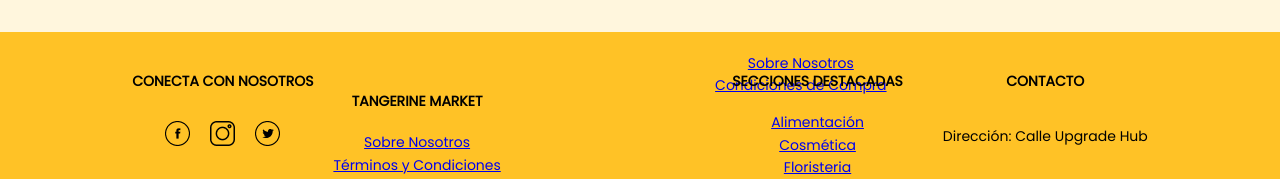
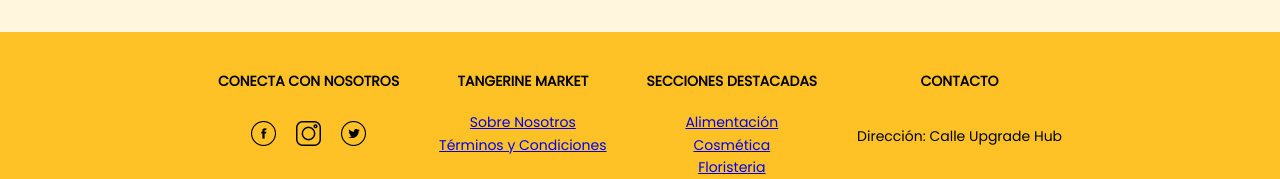
Before and after one commit to lourdesreguera/Tangerine-market-react-redux-scss, a React (Create React App) app: page /about in a window 1280 px wide. Shown: the part 763-942 px from the top of the page. Built offline with nearby package versions, Linux system fonts and the light colour scheme; no server answers; the HTML template or start-up script is replaced by a standard one.

Commit message:
arreglo footer

```diff
--- a/src/components/Footer.jsx
+++ b/src/components/Footer.jsx
@@ -1,9 +1,5 @@
-
-import React from 'react'
-import { Link } from 'react-router-dom'
-
-
-
+import React from "react";
+import { Link } from "react-router-dom";
 
 const Footer = () => {
   return (
@@ -27,23 +23,16 @@ const Footer = () => {
             alt="Twitter"
           />
         </div>
+      </div>
 
-        <div className='footer-container__item'>
-            <div>
-                <h4>TANGERINE MARKET</h4>
-            </div>
-            <div className='footer-container__item-enlaces'>
-                <a href="#">Sobre Nosotros</a>
-                {/* <a href="#">Condiciones de Compra</a> */}
-                <Link to="/conditions" className="">Términos y Condiciones</Link>
-            </div>
-
-        </div>
+      <div className="footer-container__item">
+        <h4>TANGERINE MARKET</h4>
         <div className="footer-container__item-enlaces">
           <a href="#">Sobre Nosotros</a>
-          <a href="#">Condiciones de Compra</a>
+          <Link to="/conditions">Términos y Condiciones</Link>
         </div>
       </div>
+
       <div className="footer-container__item">
         <h4>SECCIONES DESTACADAS</h4>
         <div className="footer-container__item-enlaces">
@@ -53,6 +42,7 @@ const Footer = () => {
           <a href="#">Farmacia</a>
         </div>
       </div>
+
       <div className="footer-container__item">
         <h4>CONTACTO</h4>
 
--- a/src/redux/auth/auth.reducer.js
+++ b/src/redux/auth/auth.reducer.js
@@ -25,7 +25,7 @@ const authReducer = (state = INITIAL_STATE, action) => {
       return { ...state, isLoading: true, error: null };
     }
     case actions.LOGOUT_OK: {
-      return { ...state, user: false, isLoading: false, error: null };
+      return { ...state, user: false, isLoading: false, error: null, commerces: [] };
     }
     case actions.LOGOUT_ERROR: {
       return { ...state, user: false, isLoading: false, error: payload };
```
